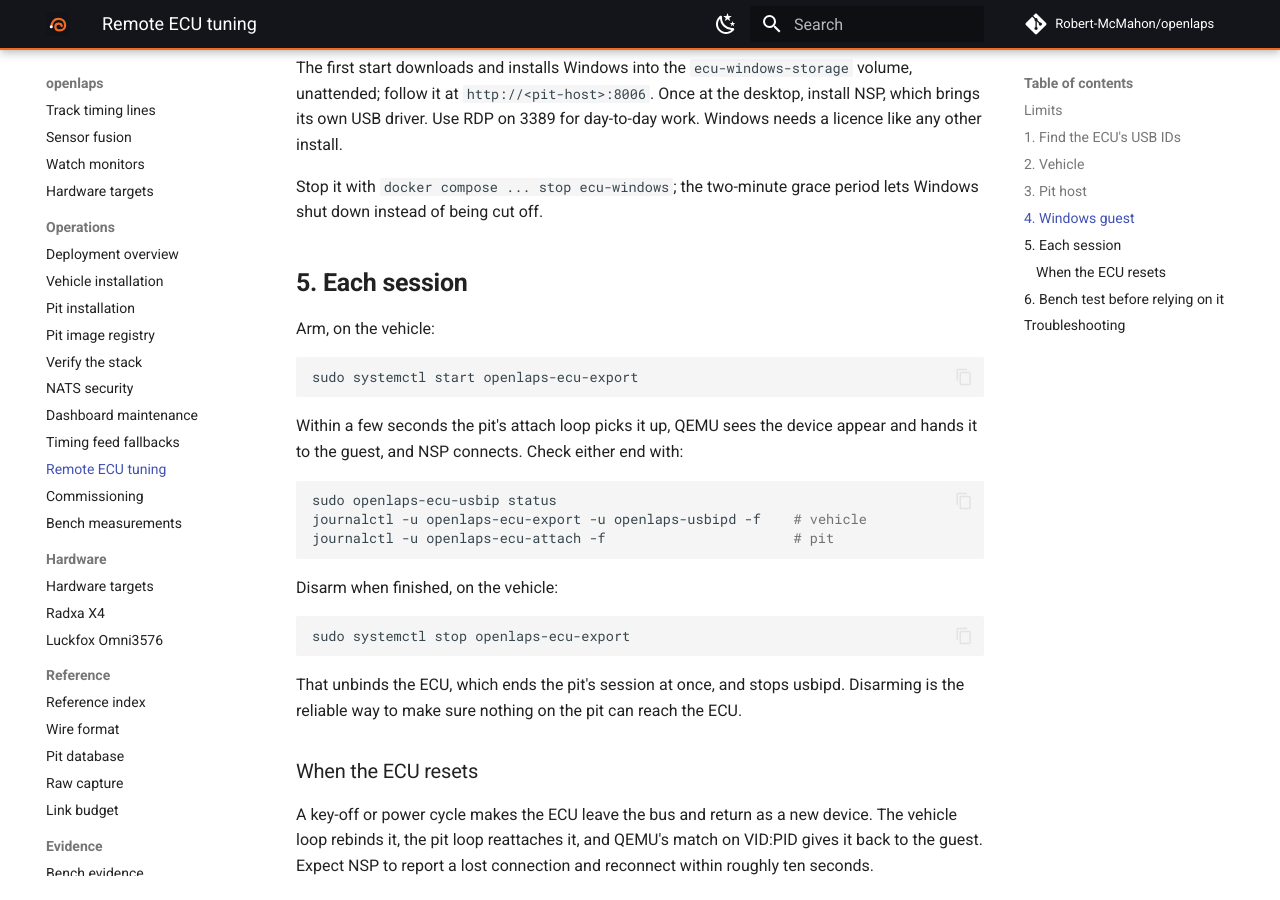
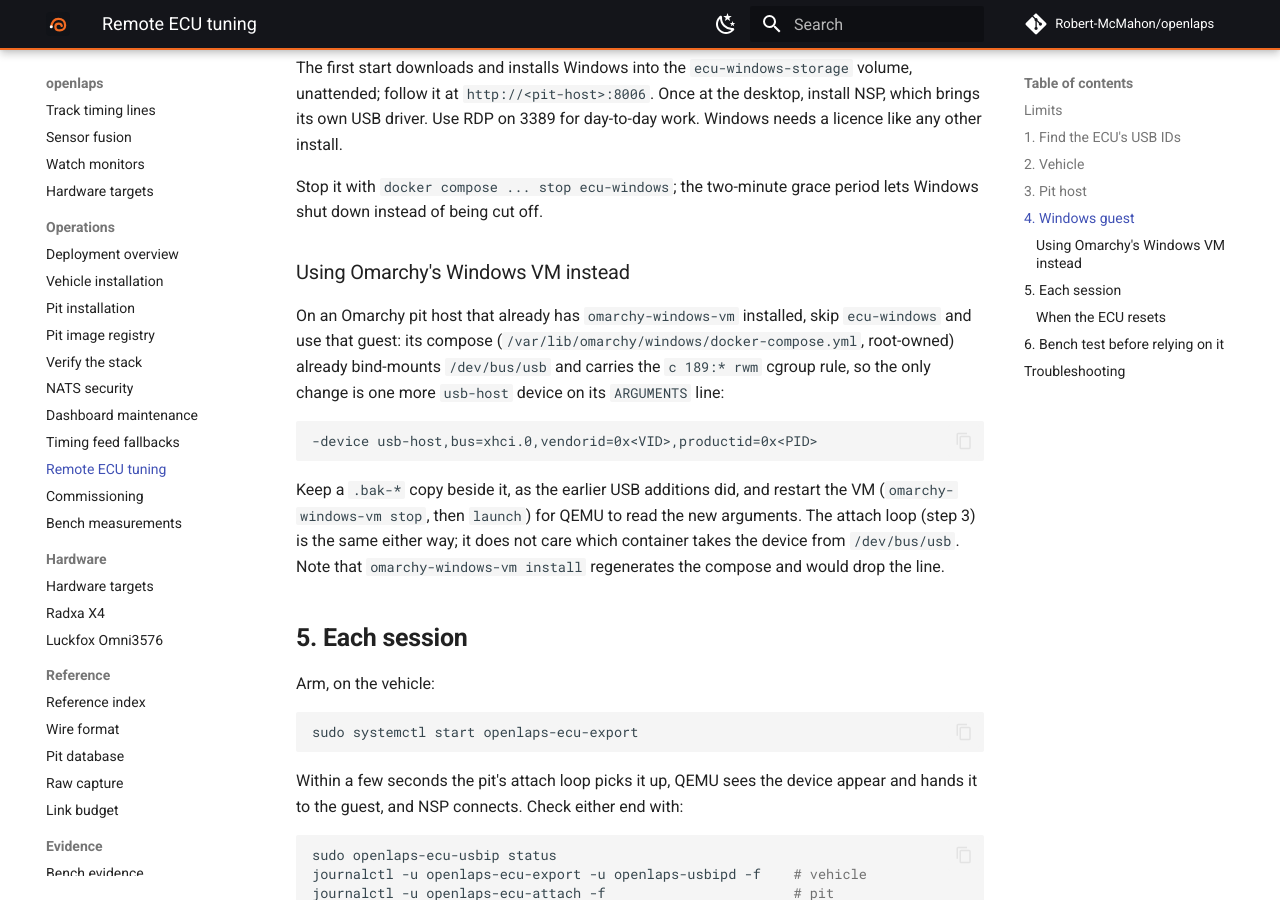
Before and after one commit to Robert-McMahon/openlaps, an MkDocs documentation site: the page built from docs/operations/remote-ecu.md, in a window 1280 px wide and 900 px high, scrolled down 2784 px. Built offline with MkDocs 1.6.1 and Material for MkDocs 9.7.7, drawn with Linux system fonts in a browser that asks for light colours; comment, search, counter and statistics services are not loaded.

Commit message:
pit changes

````diff
--- a/docs/operations/remote-ecu.md
+++ b/docs/operations/remote-ecu.md
@@ -128,6 +128,24 @@ like any other install.
 Stop it with `docker compose ... stop ecu-windows`; the two-minute grace
 period lets Windows shut down instead of being cut off.
 
+### Using Omarchy's Windows VM instead
+
+On an Omarchy pit host that already has `omarchy-windows-vm` installed, skip
+`ecu-windows` and use that guest: its compose
+(`/var/lib/omarchy/windows/docker-compose.yml`, root-owned) already bind-mounts
+`/dev/bus/usb` and carries the `c 189:* rwm` cgroup rule, so the only change
+is one more `usb-host` device on its `ARGUMENTS` line:
+
+```text
+-device usb-host,bus=xhci.0,vendorid=0x<VID>,productid=0x<PID>
+```
+
+Keep a `.bak-*` copy beside it, as the earlier USB additions did, and restart
+the VM (`omarchy-windows-vm stop`, then `launch`) for QEMU to read the new
+arguments. The attach loop (step 3) is the same either way; it does not care
+which container takes the device from `/dev/bus/usb`. Note that
+`omarchy-windows-vm install` regenerates the compose and would drop the line.
+
 ## 5. Each session
 
 Arm, on the vehicle:
````
